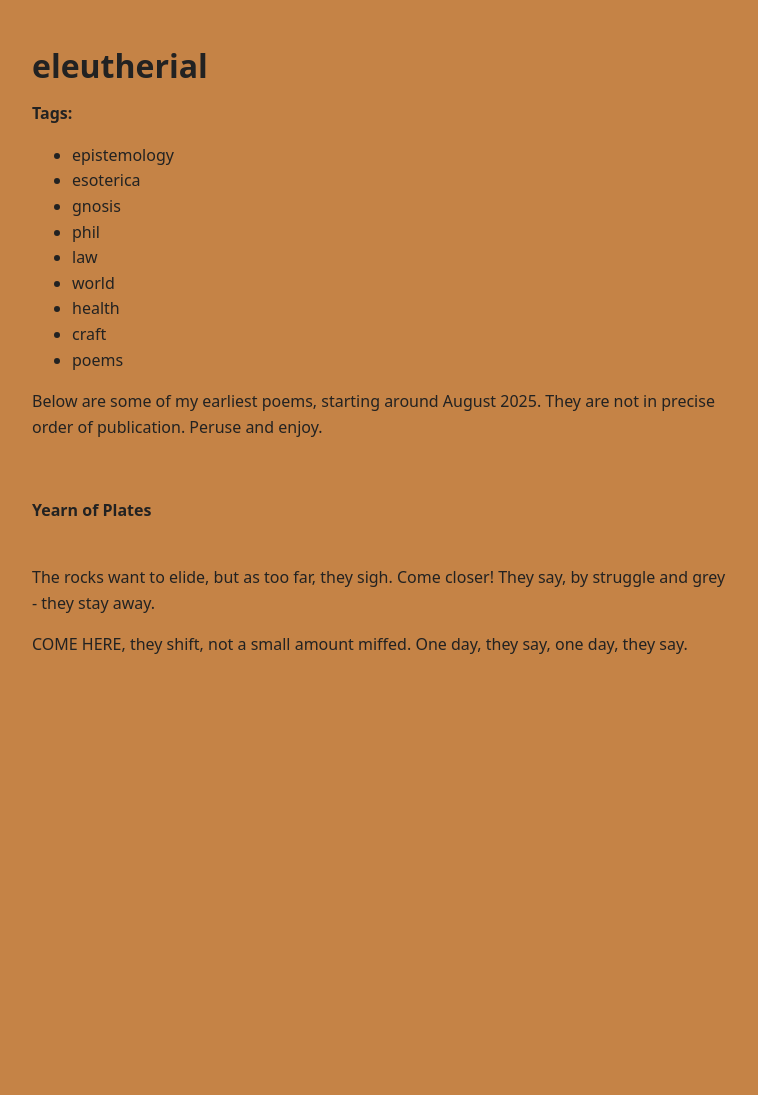
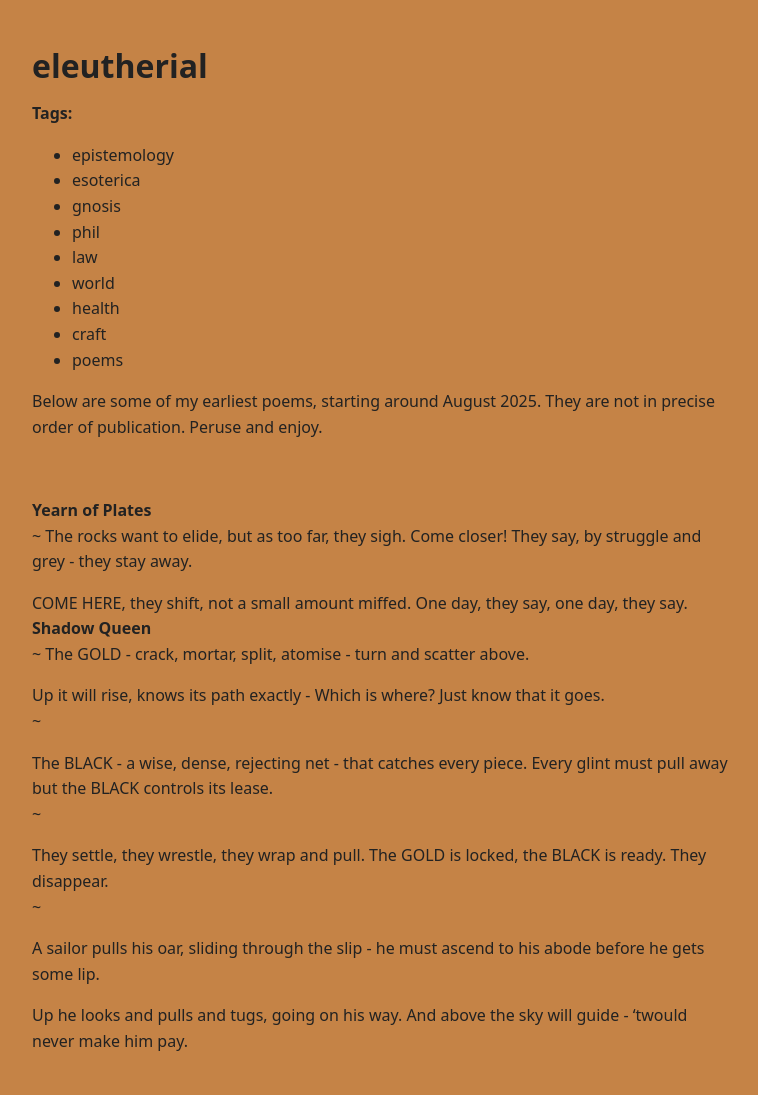
Before and after one commit to colour-unimog/eleutherial, a Jekyll site: the page built from _posts/2025-08-20-early-poems.md, in a window 1280 px wide. Shown: the whole page, without its empty margins (258-1016 px from the left). Built offline with Jekyll 4.4.1, drawn with Linux system fonts in a browser that asks for light colours; before the commit the page ends 900 px from its top, so only the background shows below that.

Commit message:
Update 2025-08-20-early-poems.md

```diff
--- a/_posts/2025-08-20-early-poems.md
+++ b/_posts/2025-08-20-early-poems.md
@@ -15,11 +15,43 @@ Below are some of my earliest poems, starting around August 2025. They are not i
 
 **Yearn of Plates**
 <br>
-
-<br>
+~
 The rocks want to elide, but as too far, they sigh.
 Come closer! They say, by struggle and grey -
 they stay away.
 
 COME HERE, they shift, not a small amount miffed.
 One day, they say, one day, they say.
+<br>
+**Shadow Queen**
+<br>
+~
+The GOLD - crack, mortar, split, atomise -
+turn and scatter above.
+
+Up it will rise, knows its path exactly -
+Which is where?
+Just know that it goes.
+<br>
+~
+
+The BLACK - a wise, dense, rejecting net -
+that catches every piece.
+Every glint must pull away but the BLACK controls its lease.
+<br>
+~
+
+They settle, they wrestle, they wrap and pull.
+The GOLD is locked, the BLACK is ready.
+They disappear.
+<br>
+~
+
+A sailor pulls his oar, sliding through the slip -
+he must ascend to his abode
+before he gets some lip.
+
+Up he looks and pulls and tugs,
+going on his way.
+And above the sky will guide -
+'twould never make him pay.
```
